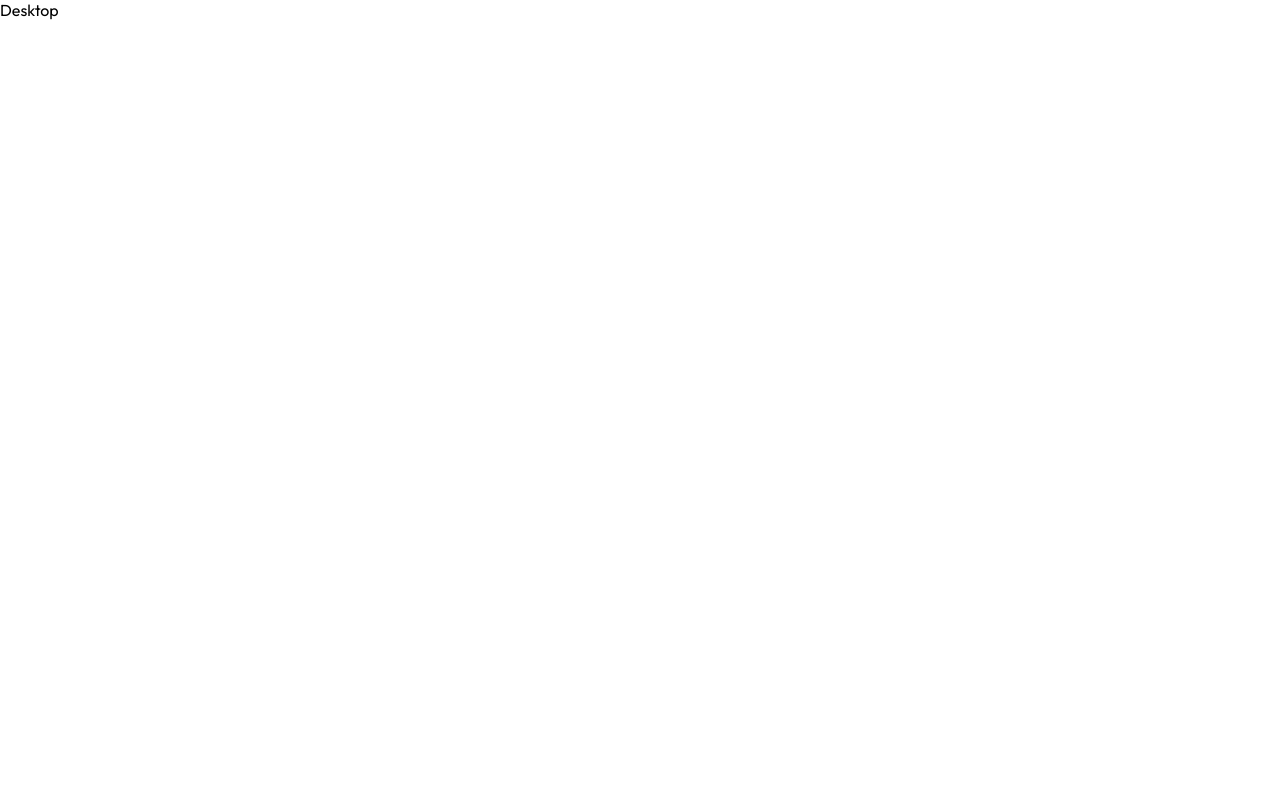
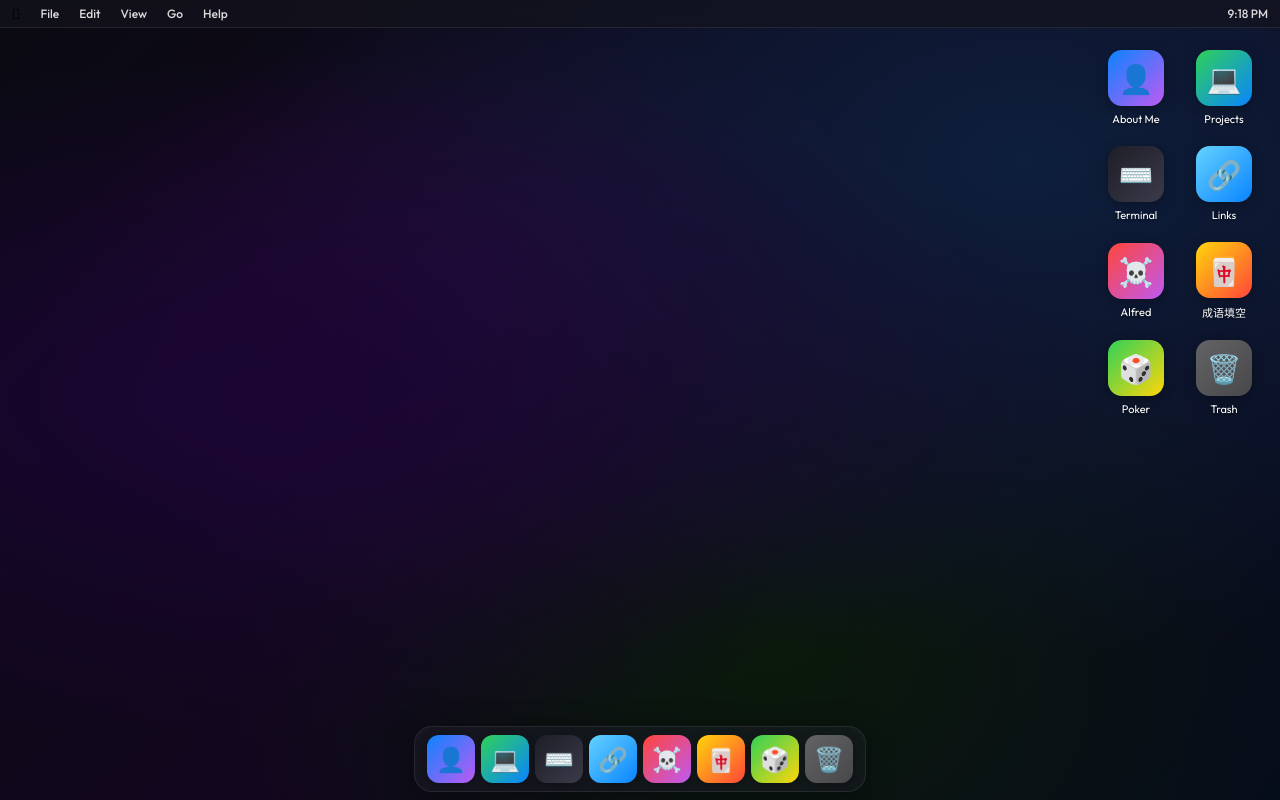
Before and after one commit to M1ngdaXie/MingdaOS, a React (Vite) app: page / in a window 1280 px wide. Built offline with nearby package versions, Linux system fonts and the light colour scheme.

Commit message:
feat: add desktop component wiring menubar, dock, icons, windows

```diff
--- /dev/null
+++ b/src/components/Desktop/Desktop.css
@@ -0,0 +1,21 @@
+.desktop {
+  position: fixed;
+  inset: 0;
+  background-size: cover;
+  overflow: hidden;
+}
+
+.desktop-icons {
+  position: absolute;
+  top: calc(var(--menubar-height) + 16px);
+  right: 16px;
+  display: grid;
+  grid-template-columns: repeat(2, 80px);
+  gap: 8px;
+}
+
+.desktop-icon-cell {
+  display: flex;
+  align-items: center;
+  justify-content: center;
+}
--- a/src/components/Desktop/Desktop.tsx
+++ b/src/components/Desktop/Desktop.tsx
@@ -1 +1,72 @@
-export default function Desktop() { return <div>Desktop</div>; }
+import { useState, useCallback } from 'react';
+import MenuBar from '../MenuBar/MenuBar';
+import Dock from '../Dock/Dock';
+import DesktopIcon from '../DesktopIcon/DesktopIcon';
+import Window from '../Window/Window';
+import ContextMenu from '../ContextMenu/ContextMenu';
+import { useOS } from '../../context/WindowContext';
+import { APPS, WALLPAPERS } from '../../config/apps';
+import './Desktop.css';
+
+interface CtxMenu { x: number; y: number }
+
+export default function Desktop() {
+  const { state, openWindow, setWallpaper } = useOS();
+  const [ctxMenu, setCtxMenu] = useState<CtxMenu | null>(null);
+
+  const handleContextMenu = useCallback((e: React.MouseEvent) => {
+    e.preventDefault();
+    setCtxMenu({ x: e.clientX, y: e.clientY });
+  }, []);
+
+  const handleChangeWallpaper = useCallback(() => {
+    const next = (state.wallpaper + 1) % WALLPAPERS.length;
+    setWallpaper(next);
+  }, [state.wallpaper, setWallpaper]);
+
+  const handleAboutThisMac = useCallback(() => {
+    openWindow('about');
+  }, [openWindow]);
+
+  return (
+    <div
+      className="desktop"
+      style={{ background: WALLPAPERS[state.wallpaper] }}
+      onContextMenu={handleContextMenu}
+      onClick={() => setCtxMenu(null)}
+    >
+      <MenuBar />
+
+      <div className="desktop-icons">
+        {APPS.map(app => (
+          <div
+            key={app.id}
+            className="desktop-icon-cell"
+            style={{
+              gridColumn: app.desktopPosition.col + 1,
+              gridRow: app.desktopPosition.row + 1,
+            }}
+          >
+            <DesktopIcon app={app} onOpen={() => openWindow(app.id)} />
+          </div>
+        ))}
+      </div>
+
+      {APPS.map(app => (
+        <Window key={app.id} app={app} />
+      ))}
+
+      <Dock />
+
+      {ctxMenu && (
+        <ContextMenu
+          x={ctxMenu.x}
+          y={ctxMenu.y}
+          onClose={() => setCtxMenu(null)}
+          onChangeWallpaper={handleChangeWallpaper}
+          onAboutThisMac={handleAboutThisMac}
+        />
+      )}
+    </div>
+  );
+}
```
